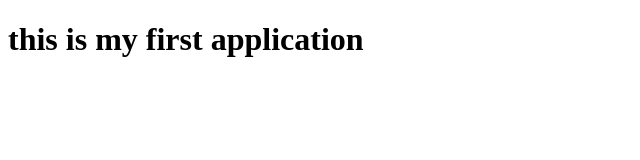
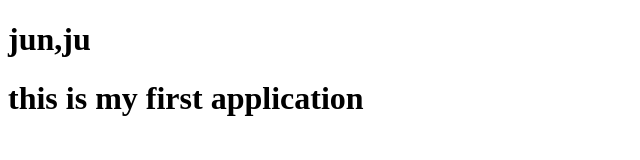
Before and after one commit to LJOIUHAEYN/WEB-HTML, a plain HTML site: page index.html in a window 1280 px wide. Shown: the whole page, without its empty margins (0-640 px from the left). Drawn offline with Linux system fonts and the light colour scheme.

Commit message:
first commit

```diff
--- a/index.html
+++ b/index.html
@@ -14,6 +14,9 @@
 </head>
 
 <body>
+    <h1>jun,ju</h1>
+
+
 <h1> this is my first application  </h1>
 <!-- tihs is comment -->
 
@@ -29,5 +32,4 @@
 
 
 
-
 </html>
```
